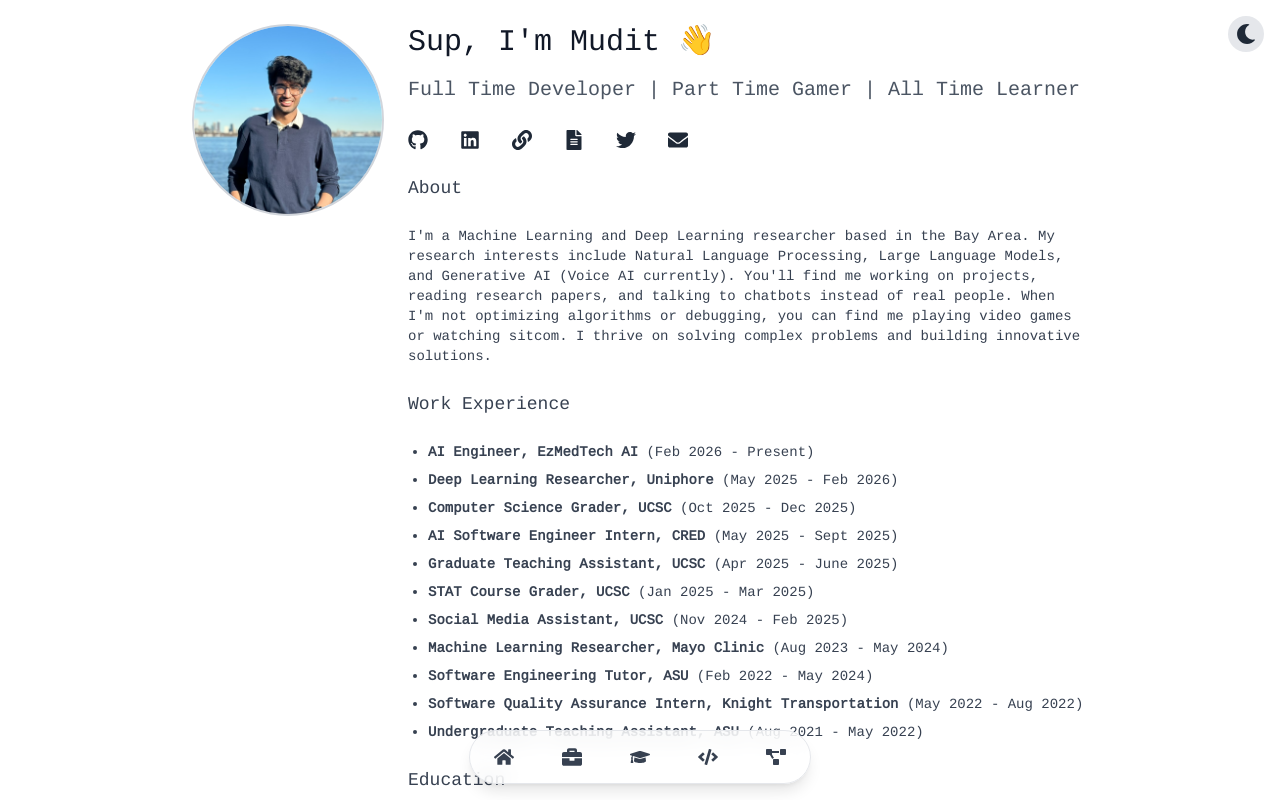
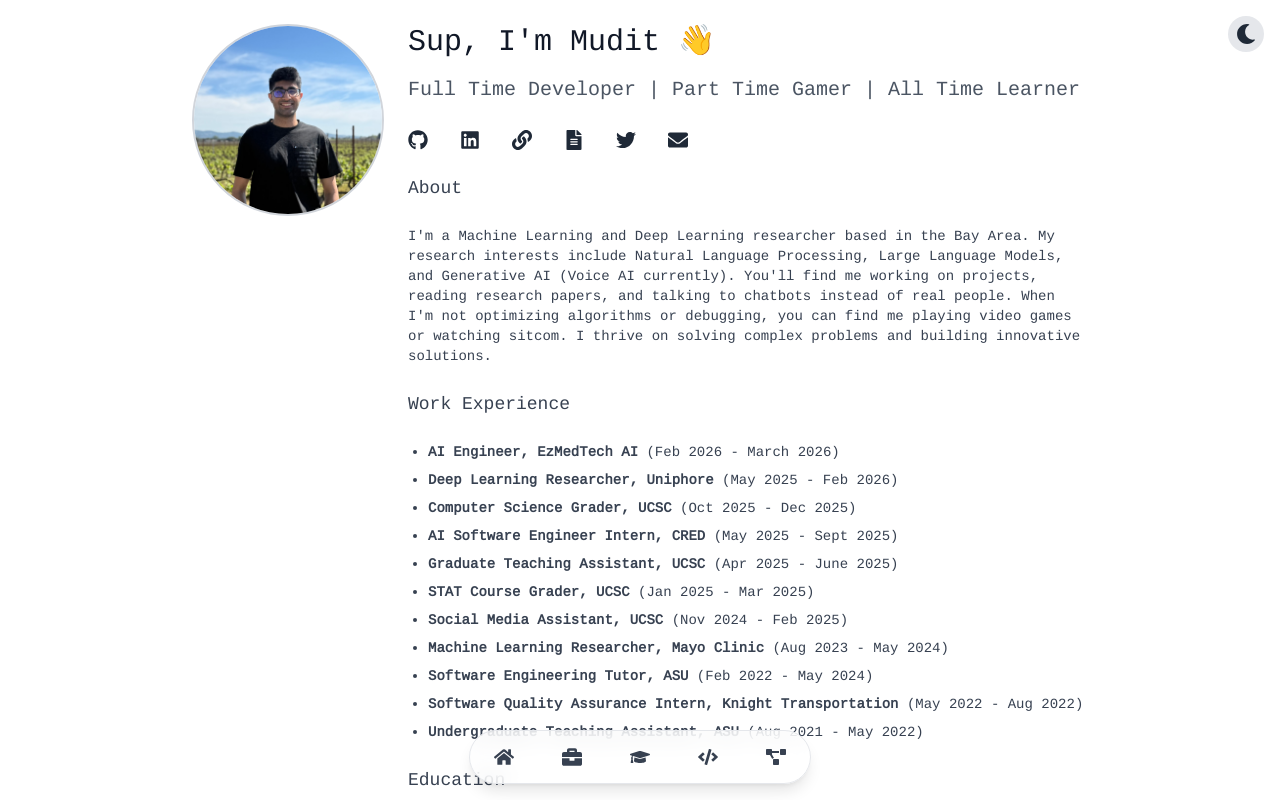
Before and after one commit to Mudit-Arora/official-website, a React (Create React App) app in the folder my-website/: page / in a window 1280 px wide. Shown: the top 800 px of the page. Built offline with nearby package versions, Linux system fonts and the light colour scheme.

Commit message:
quick changes

```diff
--- a/my-website/src/App.js
+++ b/my-website/src/App.js
@@ -71,7 +71,7 @@ function App() {
         {/* Left Section - Image */}
         <div className="w-32 h-32 md:w-48 md:h-48 flex-shrink-0 mr-6 mb-6 md:mb-0 rounded-full overflow-hidden border-2 border-gray-300 dark:border-gray-600">
           <img
-            src="./images/profile-pic.jpeg"
+            src="./images/pfp.jpeg"
             alt="mudit-arora's profile"
             className="w-full h-full object-cover"
           />
@@ -158,7 +158,7 @@ function App() {
             </h3>
             <ul className="text-sm list-disc pl-5 space-y-2">
               <li>
-                <strong>AI Engineer, EzMedTech AI</strong> (Feb 2026 - Present)
+                <strong>AI Engineer, EzMedTech AI</strong> (Feb 2026 - March 2026)
               </li>
               <li>
                 <strong>Deep Learning Researcher, Uniphore</strong> (May 2025 -
```
Also changed, not shown: my-website/public/images/pfp.jpeg (added), 1 other file (tests, documents, lock files or other folders).
